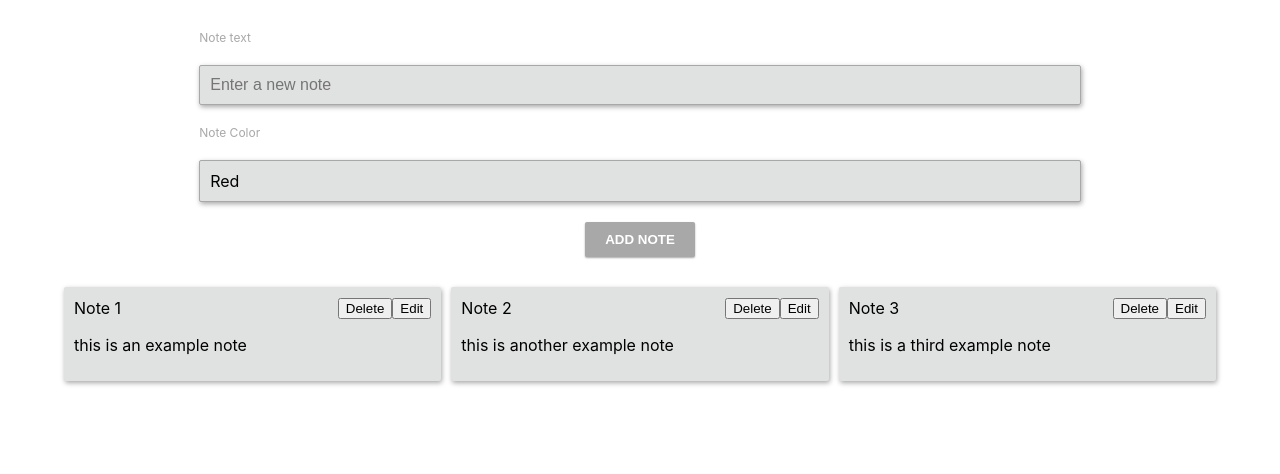
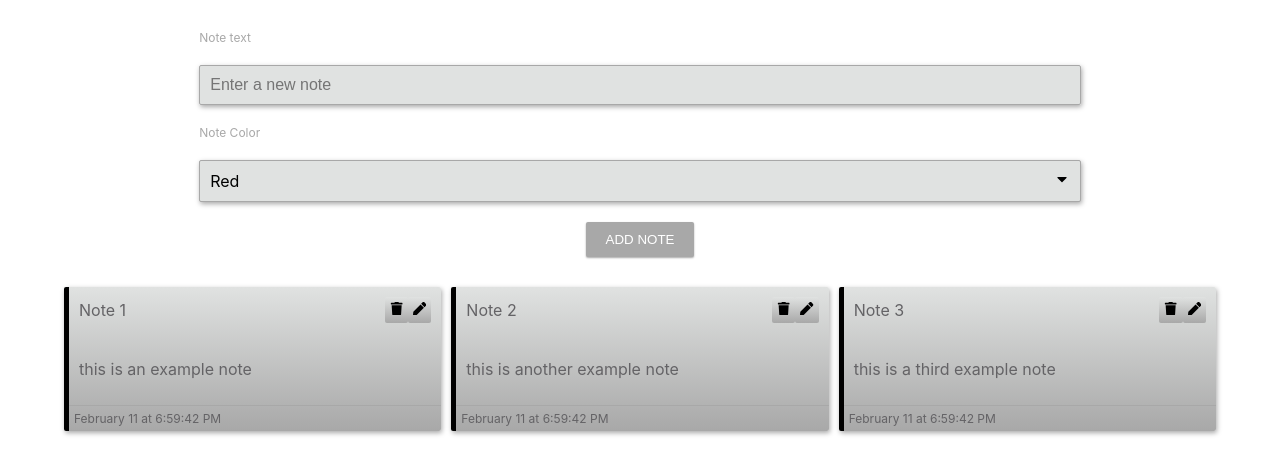
Before and after one commit to VanceLongwill/note-taking-app, a React (Create React App) app: page / in a window 1280 px wide. Shown: the top 474 px of the page. Built offline with nearby package versions, Linux system fonts and the light colour scheme.

Commit message:
add timestamps and icons

```diff
--- a/package.json
+++ b/package.json
@@ -5,6 +5,7 @@
   "dependencies": {
     "react": "^16.8.1",
     "react-dom": "^16.8.1",
+    "react-icons": "^3.4.0",
     "react-scripts": "2.1.4",
     "uuid": "^3.3.2"
   },
--- a/src/components/ColorPicker.js
+++ b/src/components/ColorPicker.js
@@ -1,4 +1,5 @@
 import React, { useState } from 'react';
+import { FaCaretUp, FaCaretDown } from 'react-icons/fa';
 
 export function ColorPicker({ selected, colors, onChange, ...props }) {
   const [isExpanded, toggleDropdown] = useState(false);
@@ -9,7 +10,11 @@ export function ColorPicker({ selected, colors, onChange, ...props }) {
           <div className="ColorPicker-option" onClick={() => onChange(color)} key={color.id} value={color}>
             {color.name}
           </div>)
-        : selected
+        : <span>{selected}</span>
+      }
+      {isExpanded
+          ? <FaCaretUp />
+          : <FaCaretDown />
       }
     </div>
   )
--- a/src/components/NoteCard.js
+++ b/src/components/NoteCard.js
@@ -1,22 +1,33 @@
 import React from 'react';
 
+import { FaTrash, FaPen } from 'react-icons/fa';
+
+function getFormattedDate(timestamp) {
+  const date = new Date(timestamp * 1000);
+  return date.toLocaleTimeString('en-US', {
+    day: 'numeric',
+    month: 'long',
+    hour12: true,
+  });
+}
 
 export function NoteCard({ note, onDelete, onEdit, ...props }) {
-  const { id, title, text } = note;
+  const { id, title, text, color, date } = note;
+
   return (
-    <div className="NoteCard">
+    <div className="NoteCard" style={{ borderLeftColor: color }}>
       <div className="NoteCard-header">
         <span>{title}</span>
         <div className="NoteCard-header-icons">
-          <button onClick={() => onDelete(note.id)}>Delete</button>
-          <button onClick={() => onEdit(note)}>Edit</button>
+          <button onClick={() => onDelete(id)}><FaTrash /></button>
+          <button onClick={() => onEdit(note)}><FaPen /></button>
         </div>
       </div>
       <div className="NoteCard-body">
         <p>{text}</p>
       </div>
       <div className="NoteCard-footer">
-        <p>{/* date */}</p>
+        <span>{getFormattedDate(date)}</span>
       </div>
     </div>
   )
--- a/src/index.css
+++ b/src/index.css
@@ -2,6 +2,7 @@
   --white: #fefefe;
   --grey: #a8a8a8;
   --light-grey: #e0e2e1;
+  --dark-grey: #646366;
   --fs-medium: 16px;
   --fs-small: 12px;
   --light-blue: #5bddf7;
@@ -64,6 +65,11 @@ body {
   padding: 10px;
   box-shadow: 1px 2px 5px var(--grey);
 }
+.ColorPicker svg {
+  position: relative;
+  top: 0;
+  float: right;
+}
 
 .ColorPicker-option {
   padding: 5px;
@@ -80,7 +86,6 @@ body {
   padding: 10px 20px 10px 20px;
   text-transform: uppercase;
   color: white;
-  font-weight: 900;
   box-shadow: 0px 1px 2px var(--grey);
   text-shadow: 1px 0px 1px var(--grey);
   align-self: center;
@@ -100,21 +105,41 @@ body {
 }
 
 .NoteCard {
-  padding: 10px;
   border-radius: 2px;
-  background-color: var(--light-grey);
+  background: linear-gradient(to bottom, var(--light-grey) 0%, var(--grey) 100%);
   box-shadow: 1px 2px 5px var(--grey);
+  border-left: 5px solid;
+}
+.NoteCard span, .NoteCard p {
+  color: var(--dark-grey);
 }
 
 .NoteCard-header {
+  padding: 10px;
   display: flex;
   justify-content: space-between;
   align-items: center;
 }
-.NoteCard-header > span {}
-.NoteCard-header-icons {};
-.NoteCard-body {}
-.NoteCard-footer {}
+.NoteCard-header-icons button {
+  padding: 5px;
+  appearance: none;
+  border-radius: 2px;
+  border: none;
+  border-radius: 2px;
+  background: linear-gradient(to bottom, var(--light-grey) 0%, var(--grey) 100%);
+}
+.NoteCard-header-icons button:hover {
+  background: linear-gradient(to top, var(--light-grey) 0%, var(--grey) 100%);
+}
+
+.NoteCard-body {
+  padding: 10px;
+}
+.NoteCard-footer {
+  padding: 5px;
+  border-top: 1px solid var(--grey);
+  font-size: var(--fs-small);
+}
 
 .EditModal {
   position: fixed;
--- a/src/noteReducer.js
+++ b/src/noteReducer.js
@@ -16,6 +16,7 @@ export function noteReducer(state = initialNoteState, action) {
           title: `Note ${state.length + 1}`,
           text: action.text,
           id: uuid(),
+          date: Math.floor(Date.now() / 1000),
         }
       ];
     case UPDATE_NOTE:
@@ -39,15 +40,18 @@ export const initialNoteState = [
     title: "Note 1",
     text: "this is an example note",
     id: uuid(),
+    date: Math.floor(Date.now() / 1000),
   },
   {
     title: "Note 2",
     text: "this is another example note",
     id: uuid(),
+    date: Math.floor(Date.now() / 1000),
   },
   {
     title: "Note 3",
     text: "this is a third example note",
     id: uuid(),
+    date: Math.floor(Date.now() / 1000),
   },
 ];
```
Also changed, not shown: 1 other file (tests, documents, lock files or other folders).
